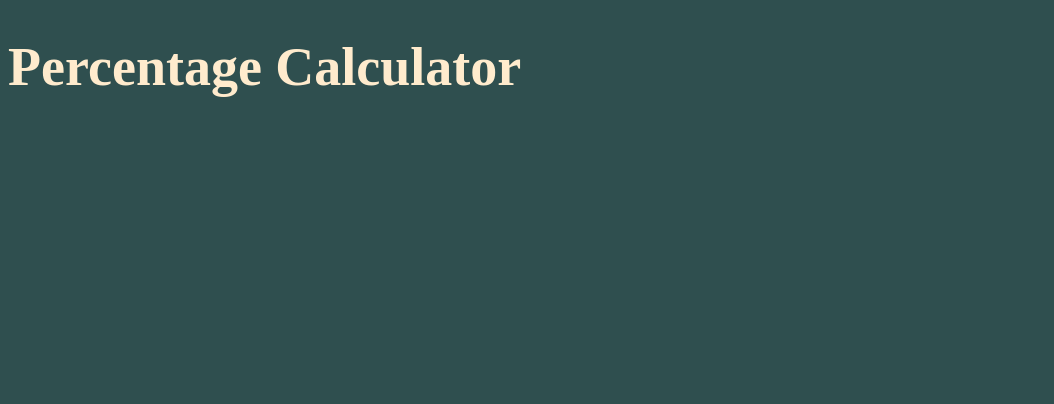
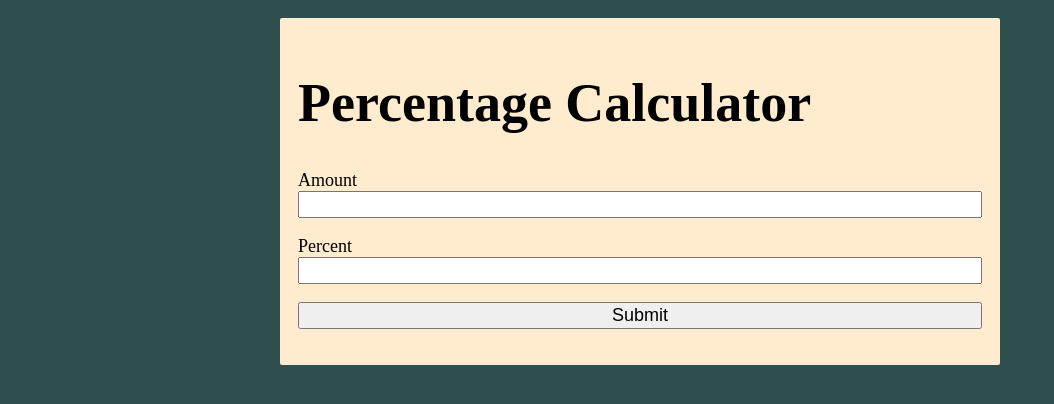
Before and after one commit to aldeez988/gh-pages, a plain HTML site: page index.html in a window 1280 px wide. Shown: the whole page, without its empty margins (0-1054 px from the left). Drawn offline with Linux system fonts and the light colour scheme.

Commit message:
Adds form and css

```diff
--- a/index.css
+++ b/index.css
@@ -9,6 +9,19 @@ body {
 }
 
 h1 {
-    color: blanchedalmond;
     font-size: 3rem;
 }
+
+.container {
+    max-width: 40rem;
+    margin: 1rem auto;
+    background-color: blanchedalmond;
+    border-radius: 2px;
+    padding: 1rem;
+}
+
+.form__control {
+    display: flex;
+    flex-direction: column;
+    margin: 0 0 1rem 0;
+}
--- a/index.html
+++ b/index.html
@@ -1,12 +1,30 @@
 <!DOCTYPE html>
 <html lang="en">
+
 <head>
     <meta charset="UTF-8">
     <meta name="viewport" content="width=device-width, initial-scale=1.0">
     <link rel="stylesheet" href="index.css">
     <title>Percentage Calculator</title>
 </head>
+
 <body>
-    <h1>Percentage Calculator</h1>
+    <div class="container">
+        <h1>Percentage Calculator</h1>
+        <form action="" id="percent--form">
+            <div class="form__control">
+                <label for="amount">Amount</label>
+                <input type="number" name="amount" id="amount" min="0" required>
+            </div>
+              <div class="form__control">
+                <label for="percent">Percent</label>
+                <input type="number" name="percent" id="percent" min="0" required>
+            </div>
+              <div class="form__control">
+                <input type="submit" name="submit" id="submit">
+            </div>
+        </form>
+    </div>
 </body>
+
 </html>
```
